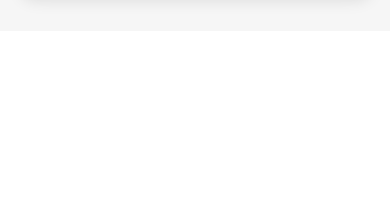
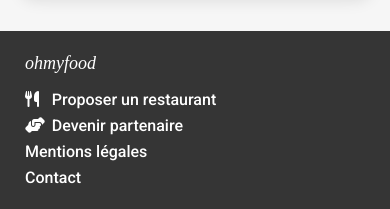
Before and after one commit to Florian-Godeau/Projet-OhMyFood, a website: page index.html in a window 390 px wide. Shown: the part 1994-2203 px from the top of the page. Before the commit the page ends 2025 px from the top, so only its background shows below. Drawn offline with Linux system fonts and the light colour scheme; a web font is replaced by a local one.

Commit message:
ajout du footer mobile et desktop

```diff
--- a/index.html
+++ b/index.html
@@ -25,7 +25,7 @@
             <section class="infos">
                 <h1>Réservez le menu qui vous convient</h1>
                 <p>Découvrez des restaurants d'exception, sélectionnés par nos soins.</p>
-                <a class="button" href="#">Explorer nos restaurants</a>
+                <a class="button" href="#restaurants">Explorer nos restaurants</a>
             </section>
             <section class="functionning">
                 <div class="functionning--block">
@@ -46,7 +46,7 @@
                     </ol>
                 </div>
             </section>
-            <section class="restaurants">
+            <section id="restaurants" class="restaurants">
                 <div class="restaurants--block">
                     <h1>Restaurants</h1>
                     <ul class="restaurants--card">
@@ -112,5 +112,32 @@
                 </div>
             </section>
         </main>
+        <footer class="footer">
+            <h3>ohmyfood</h3>
+            <ul class="footer--list">
+                <li class="footer--list--link1">
+                    <a href="#">
+                        <i class="fa-solid fa-utensils icon-one"></i>
+                        <span>Proposer un restaurant</span>
+                    </a>
+                </li>
+                <li class="footer--list--link2">
+                    <a href="#">
+                        <i class="fa-solid fa-handshake-angle icon-two"></i>
+                        <span>Devenir partenaire</span>
+                    </a>
+                </li class="footer--list--link3">
+                <li>
+                    <a href="#">
+                        <span>Mentions légales</span>
+                    </a>
+                </li>
+                <li class="footer--list--link4">
+                    <a href="mailto:contactohmyfood@exemple.com">
+                        <span>Contact</span>
+                    </a>
+                </li>
+            </ul>
+        </footer>
     </div>
 </body>
--- a/scss/main.scss
+++ b/scss/main.scss
@@ -213,7 +213,6 @@
             flex-wrap: wrap;
             row-gap: 50px;
             justify-content: space-between;
-            width: 100%;
         }
     }
     img {
@@ -286,3 +285,55 @@
     border-radius: 2px;
     box-shadow: 0px 2px 4px rgba(0, 0, 0, 0.15);
 }
+.footer {
+    display: flex;
+    flex-direction: column;
+    padding: 22px 25px;
+    gap: 16px;
+    color: $white;
+    background-color: $black;
+    @include desktop {
+        flex-direction: row-reverse;
+        align-items: flex-end;
+        padding: 30px 25px;
+        height: 70px;
+    }
+    h3 {
+        margin: 0;
+        font-family: 'shrikhand';
+        font-weight: 400;
+        font-size: 18px;
+        font-style: italic;
+        @include desktop {
+            padding-right: 40px;
+        }
+    }
+    &--list {
+        display: flex;
+        flex-direction: column;
+        gap: 7px;
+        list-style: none;
+        padding: 0;
+        margin: 0;
+        &--link2 {
+            @include desktop {
+                padding-right: 30px;
+            }
+        }
+        @include desktop {
+            flex-direction: row;
+            gap: 14px;
+            padding-right: 60px;
+        }
+    }
+    a {
+        font-family: 'roboto';
+        font-weight: 500;
+        text-decoration: none;
+        color: $white;
+    }
+    i {
+        width: 12px;
+        padding-right: 10.8px;
+    }
+}
```
Also changed, not shown: css/style.css, 1 other file.
